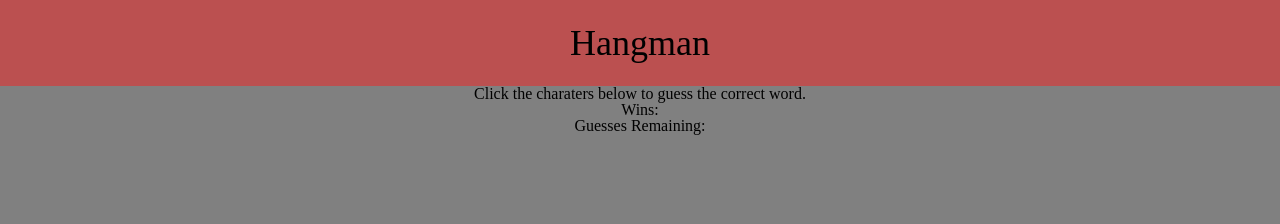
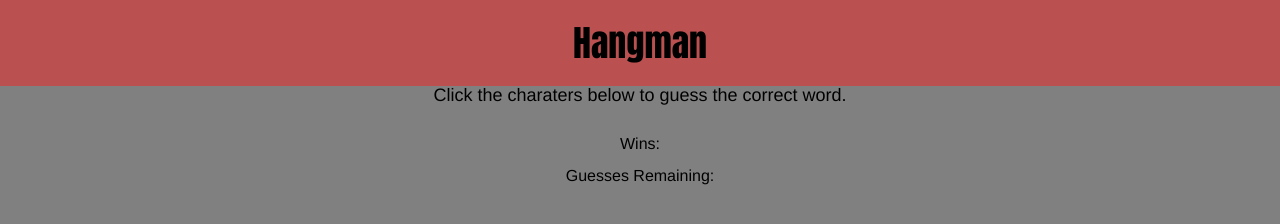
Before and after one commit to nellie-geek/WordGuessGame, a plain HTML site: page index.html in a window 1280 px wide. Drawn offline with Linux system fonts and the light colour scheme.

Commit message:
Added content, css and updated JS. Trying to commit often.

```diff
--- a/assets/css/style.css
+++ b/assets/css/style.css
@@ -3,10 +3,22 @@ h1 {
     font-size: 36px;
     color: black;
     padding: 25px;
-    background: rgba(250, 29, 29, 0.479)
+    background: rgba(250, 29, 29, 0.479);
+    font-family: Impact, Haettenschweiler, 'Arial Narrow Bold', sans-serif;
+}
+
+p {
+    font-family: 'Franklin Gothic Medium', 'Arial Narrow', Arial, sans-serif;
+    font-size: 18px;
+    font-display: bold;
 }
 
 body {
     background: gray;
     text-align: center;
 }
+
+h2 {
+    font-size: 16px;
+    font-family: 'Franklin Gothic Medium', 'Arial Narrow', Arial, sans-serif;
+}
--- a/index.html
+++ b/index.html
@@ -12,13 +12,19 @@
 <body>
     <h1>Hangman</h1>
     <p>Click the charaters below to guess the correct word.</p>
-    <h2>Wins:</h2>
-    Guesses Remaining:
+        <br><br>
+    <h2>Wins:
+        <br><br>
+        Guesses Remaining:</h2>
 
     <script>
 
 
-
+    var letterGuess
+        document.onkeyup = function(event) {
+            console.log("working")
+            letterGuess.textContent = event.key;
+        }
 
 
 
```
Also changed, not shown: assets/javascript/game.js (+10 -6 lines).
